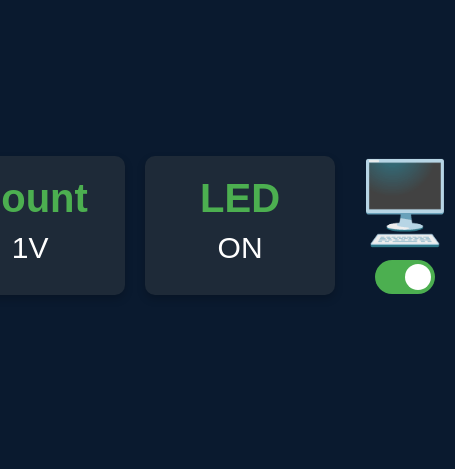
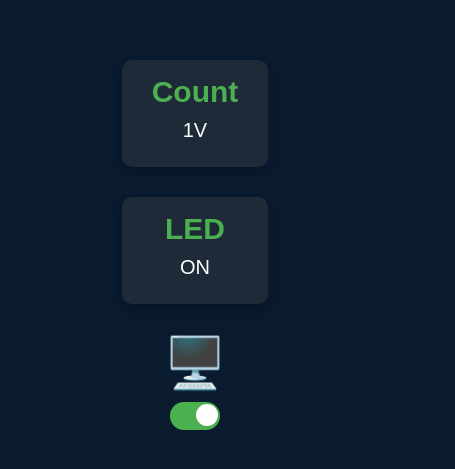
Before and after one commit to NhidheesKB/Web_LED, a plain HTML site: page index.html in a window 390 px wide. Shown: the part 205-674 px from the top of the page, 455 px wide, since content can reach past the window. Drawn offline with Linux system fonts and the light colour scheme.

Commit message:
Update styles.css

```diff
--- a/styles.css
+++ b/styles.css
@@ -92,3 +92,54 @@ input:checked + .slider {
 input:checked + .slider:before {
     transform: translateX(26px);
 }
+@media (max-width: 768px) {
+    .container {
+        flex-direction: column;
+        gap: 30px;
+    }
+
+    .box {
+        width: 80%;
+    }
+
+    .icon {
+        font-size: 60px;
+    }
+}
+
+@media (max-width: 480px) {
+    body {
+        padding: 20px;
+    }
+
+    .box {
+        width: 100%;
+        padding: 15px;
+    }
+
+    .box h1 {
+        font-size: 30px;
+    }
+
+    .box p {
+        font-size: 20px;
+    }
+
+    .icon {
+        font-size: 50px;
+    }
+
+    .toggle-switch {
+        width: 50px;
+        height: 28px;
+    }
+
+    .slider:before {
+        width: 22px;
+        height: 22px;
+    }
+
+    input:checked + .slider:before {
+        transform: translateX(22px);
+    }
+}
```
